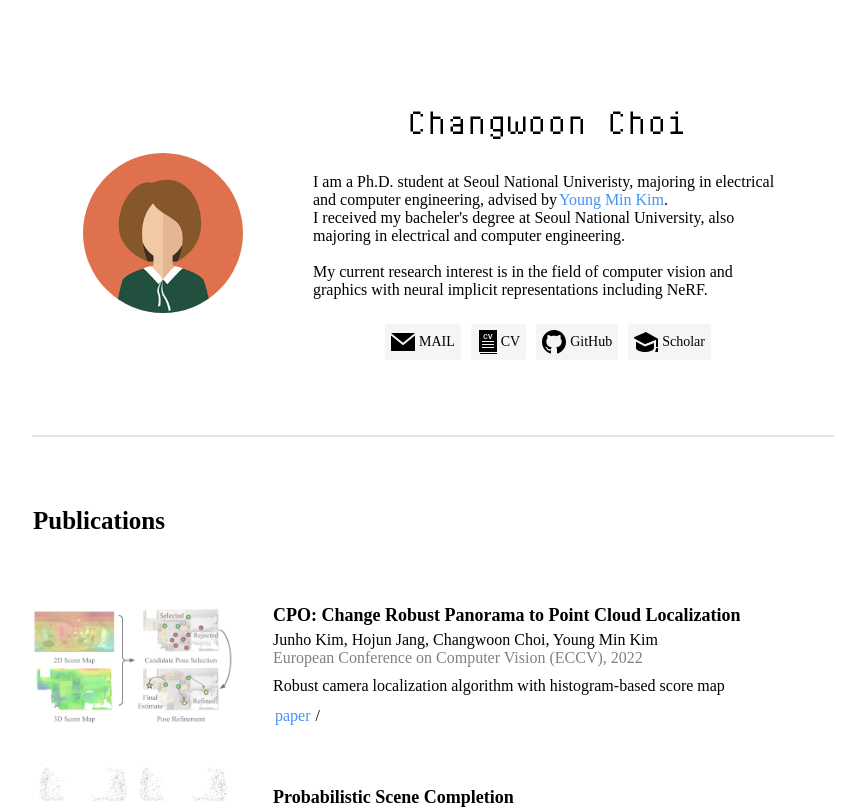
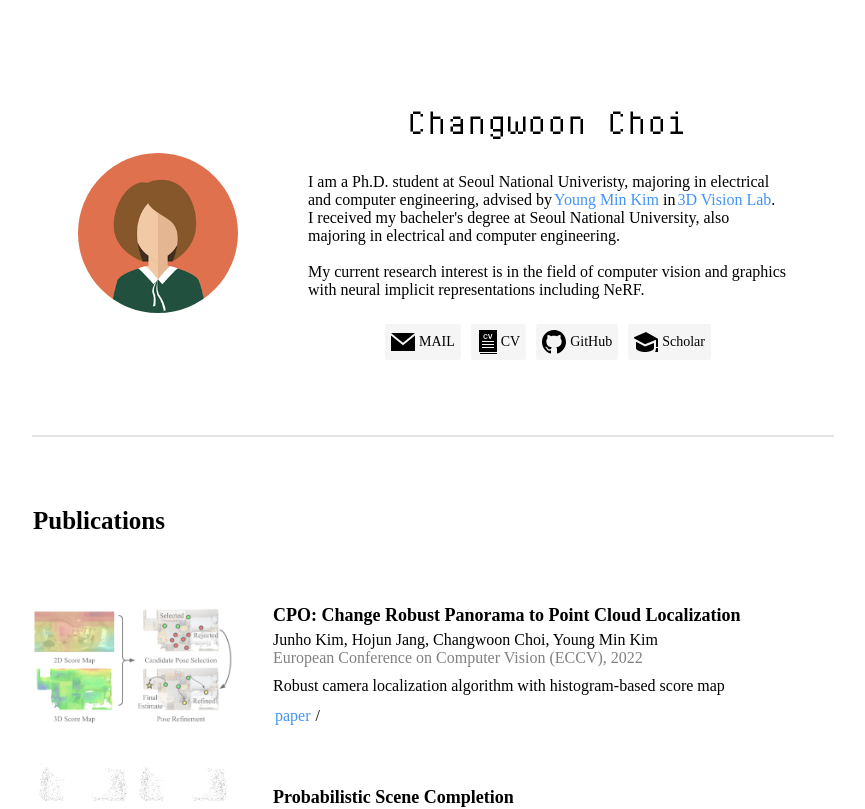
Before and after one commit to changwoonchoi/homepage, a React (Create React App) app: page / in a window 1280 px wide. Shown: the top 809 px of the page, without its empty margins (207-1072 px from the left). Built offline with nearby package versions, Linux system fonts and the light colour scheme; a web font is replaced by a local one.

Commit message:
modify profile description

```diff
--- a/src/App.css
+++ b/src/App.css
@@ -73,7 +73,7 @@
 
 .header {
   display: flex;
-  width: 700px;
+  width: 710px;
   padding-top: 100px;
   justify-content: center;
   align-items: center;
--- a/src/App.js
+++ b/src/App.js
@@ -12,7 +12,7 @@ function App() {
           </div>
           <div className="description">
             I am a Ph.D. student at Seoul National Univeristy, majoring in electrical and computer engineering, advised by
-            <a href="http://3d.snu.ac.kr" className="description_link">Young Min Kim</a>.
+            <a href="https://scholar.google.com/citations?hl=en&user=TjYQs-AAAAAJ" className="description_link" target="_blank">Young Min Kim</a> in<a href="http://3d.snu.ac.kr" className="description_link" target="_blank">3D Vision Lab</a>.
             <br />
             I received my bacheler's degree at Seoul National University, also majoring in electrical and computer engineering.
             <br />
```
